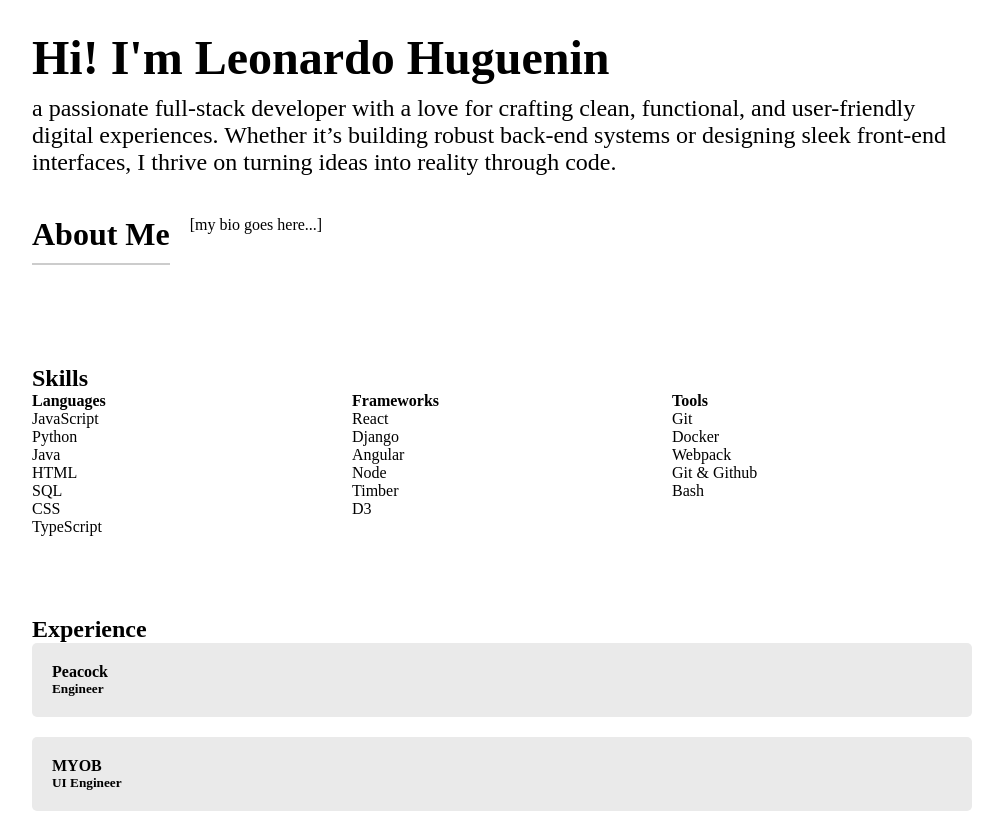
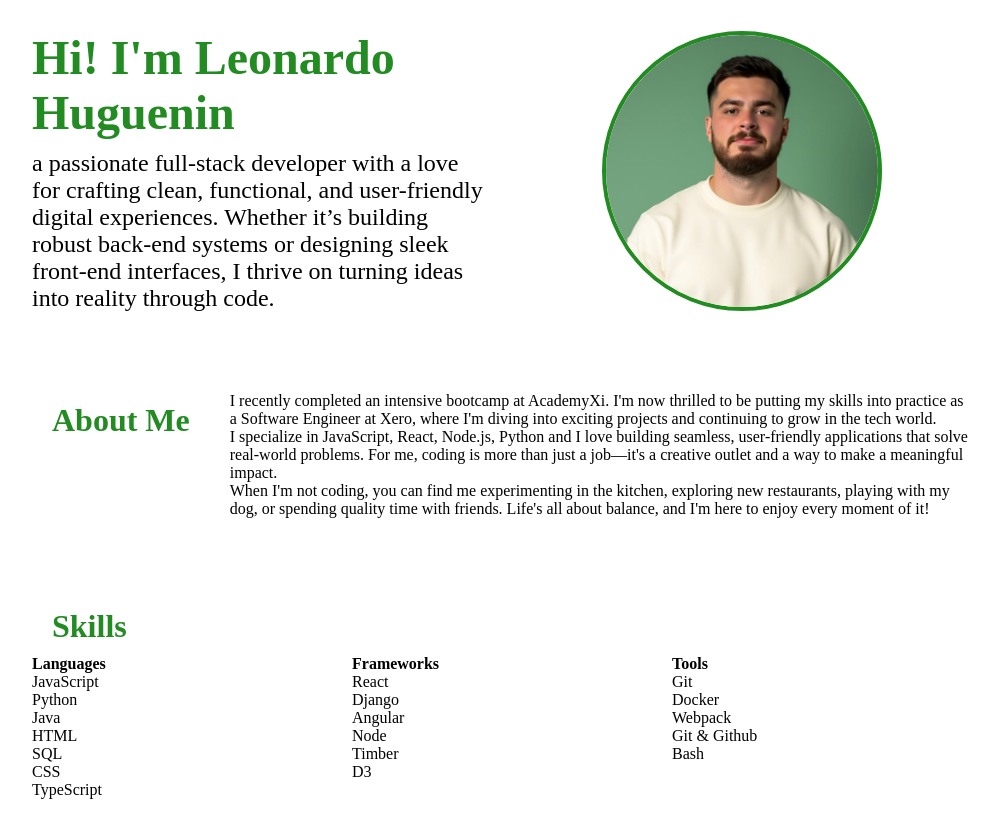
Before and after one commit to Leohuguenin/my-personal-website, a plain HTML site: page index.html in a window 1280 px wide. Shown: the top 822 px of the page, without its empty margins (138-1141 px from the left). Drawn offline with Linux system fonts and the light colour scheme.

Commit message:
edit a bit of html, added bio, and some more styling
colours and hover effect

```diff
--- a/index.html
+++ b/index.html
@@ -16,18 +16,21 @@
         a passionate full-stack developer with a love for crafting clean, functional, and user-friendly digital experiences. Whether it’s building robust back-end systems or designing sleek front-end interfaces, I thrive on turning ideas into reality through code.
       </h3>
     </div>
-    <div>
-      <!-- my picture -->
-    </div>
+    <div class="my-pic">
+        <img src="images/IMG_5918.PNG" alt="Leonardo Huguenin">
   </header>
 
   <!-- About Me Section -->
   <section class="about">
-    <div class="about-header">
+    <div class="section-header">
       <h2>About Me</h2>
     </div>
     <div class="about-content">
-      <p>[my bio goes here...]</p>
+      <p> I recently completed an intensive bootcamp at AcademyXi. I'm now thrilled to be putting my skills into practice as a Software Engineer at Xero, where I'm diving into exciting projects and continuing to grow in the tech world.</p>
+
+      <p> I specialize in JavaScript, React, Node.js, Python and I love building seamless, user-friendly applications that solve real-world problems. For me, coding is more than just a job—it's a creative outlet and a way to make a meaningful impact.</p>
+
+      <p> When I'm not coding, you can find me experimenting in the kitchen, exploring new restaurants, playing with my dog, or spending quality time with friends. Life's all about balance, and I'm here to enjoy every moment of it!</p>
     </div>
   </section>
 
--- a/style.css
+++ b/style.css
@@ -18,15 +18,38 @@
     padding: 20px;
   }
 
+  h1, h2 {
+    color: #228B22;
+  }
   .intro {
-    display:inline-block;
+    display: flex;
     align-items: center;
     justify-content: space-between;
-    margin-bottom: 40px;
     background: #fff;
     padding: 20px;
     border-radius: 5px;
-    margin: auto;
+    margin-bottom: 40px;
+  }
+
+  .my-pic {
+    flex: 1;
+    display: flex;
+    justify-content: center; /* Centers the image */
+    align-items: center;
+  }
+
+  .my-pic img {
+    width: 280px;  /* Adjust size as needed */
+    height: 280px; /* Ensure a perfect circle */
+    border-radius: 50%; /* Makes the image circular */
+    object-fit: cover; /* Ensures the image fills the circle properly */
+    border: 4px solid #228B22; /* Optional: Adds a green border */
+    transition: transform 0.3s ease, box-shadow 0.3s ease;
+  }
+
+  .my-pic img:hover {
+    transform: scale(1.05);  /* Slightly enlarges the image */
+    box-shadow: 0 4px 10px rgba(0, 0, 0, 0.2);  /* Adds a soft shadow */
   }
 
   .intro-text {
@@ -62,12 +85,20 @@
     margin-bottom: 20px;
   }
 
-  .about-header h2 {
+  .section-header h2 {
     font-size: 2em;
-    border-bottom: 2px solid #ccc;
-    padding-bottom: 10px;
+    padding: 10px 20px;
+    display: inline-block; /* Keeps the box around the text only */
+    border-radius: 20px; /* Creates a rounded effect */
+    transition: background 0.3s ease, color 0.3s ease; /* Smooth transition */
   }
 
+  /* Hover Effect */
+  .section-header h2:hover {
+    background: #228B22; /* Green background */
+    color: white; /* White text */
+    border-bottom: none; /* Removes the bottom border */
+  }
 
   .about {
     margin-bottom: 40px;
```
Also changed, not shown: images/IMG_5918.PNG (added).
